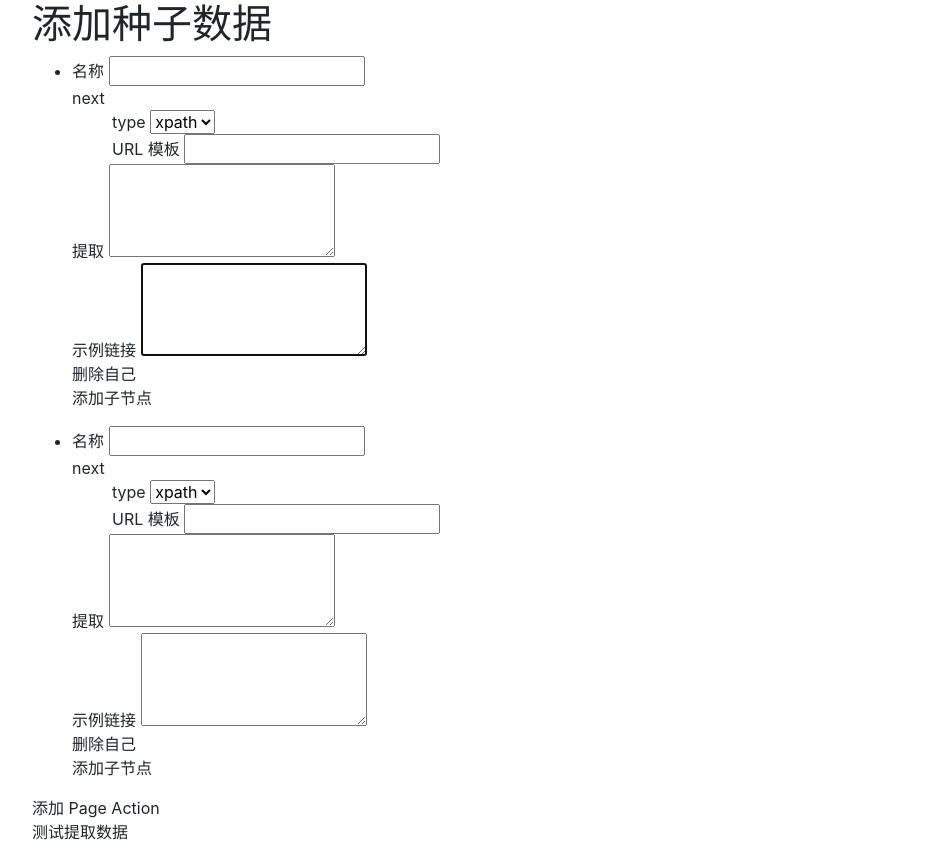
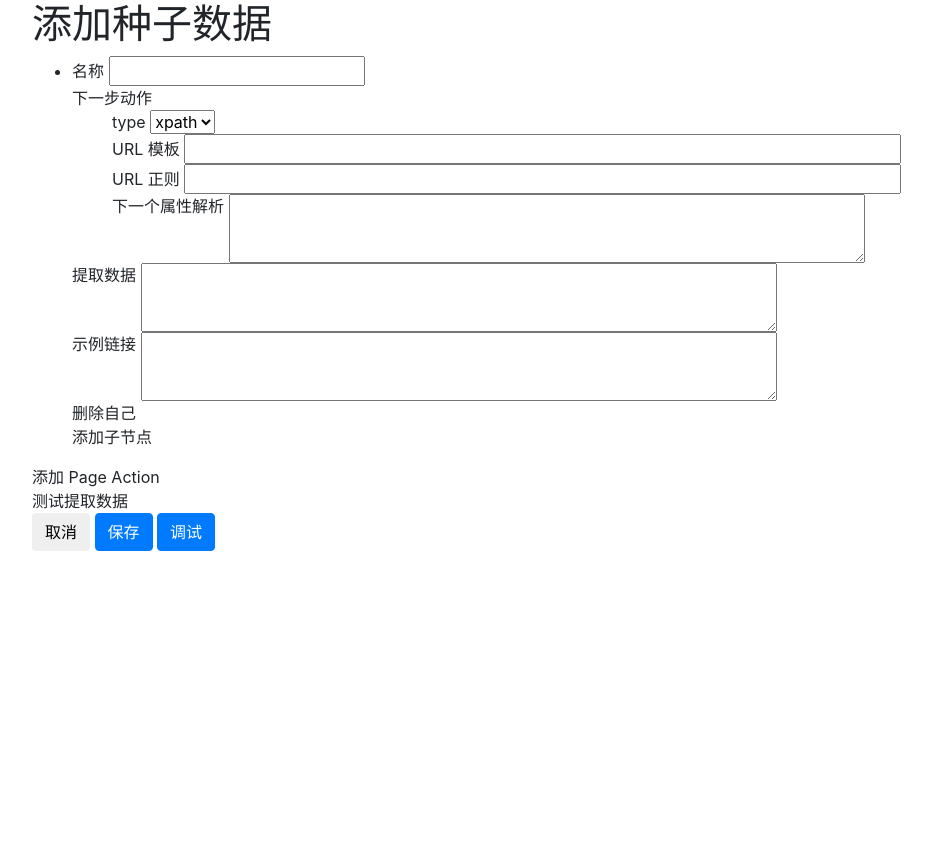
Before and after one commit to awolfly9/vertical_crawler, a Django app: page /vertical/addseed/ in a window 1280 px wide. Shown: the whole page, without its empty margins (53-985 px from the left). After the commit the page ends 551 px from the top, so only its background shows below. Run offline with Django 3.2, Linux system fonts and the light colour scheme; parts of the project's set-up code (start-up, migrations or seed data) failed here and were passed over; some libraries are stand-ins or nearby versions.

Commit message:
基础布局 & 数据解析

```diff
--- a/web/vertical/templates/addseed.html
+++ b/web/vertical/templates/addseed.html
@@ -4,11 +4,13 @@
 <!DOCTYPE html>
 <html lang="zh-CN" xmlns="http://www.w3.org/1999/xhtml">
 <head>
+    <meta charset="utf-8">
     <meta name="viewport" content="width=device-width, initial-scale=1">
     <meta name="viewport" content="width=device-width, initial-scale=1, maximum-scale=1, user-scalable=no">
     <link href="{{ STATIC_URL }} /static/css/bootstrap.min.css" rel="stylesheet">
-    <link rel="stylesheet" href="https://maxcdn.bootstrapcdn.com/bootstrap/4.0.0/css/bootstrap.min.css"
-          integrity="sha384-Gn5384xqQ1aoWXA+058RXPxPg6fy4IWvTNh0E263XmFcJlSAwiGgFAW/dAiS6JXm" crossorigin="anonymous">
+    <!--<link rel="stylesheet" href="http://cdn.static.runoob.com/libs/bootstrap/3.3.7/css/bootstrap.min.css">-->
+    <!--<script src="http://cdn.static.runoob.com/libs/jquery/2.1.1/jquery.min.js"></script>-->
+    <!--<script src="http://cdn.static.runoob.com/libs/bootstrap/3.3.7/js/bootstrap.min.js"></script>-->
     <meta charset="UTF-8">
     <title>Title</title>
 </head>
@@ -35,19 +37,20 @@
     <!--</div>-->
     <!--</div>-->
     <!--</form>-->
+    <form autocomplete="on">
         <div class="page-actions">
             <ul class="page-action">
                 <li class="action">
                     <div class="action-name">
                         <span>名称</span>
-                    <input class="input-group-sm" value="">
+                        <input type="text" class="action-name input-group-sm" value="" autocomplete="off">
                     </div>
                     <div class="action-next">
-                    <span>next</span>
+                        <span>下一步动作</span>
                         <ul class="page-next-action">
                             <div class="next-type">
                                 <span>type</span>
-                            <select>
+                                <select class="next-type">
                                     <option value="xpath">xpath</option>
                                     <option value="json">json</option>
                                     <option value="re">re</option>
@@ -55,56 +58,25 @@
                             </div>
                             <div class="next-temp">
                                 <span>URL 模板</span>
-                            <input class="input-group-sm" value="">
+                                <input type="text" class="input-group-sm" size="65" value=""/>
+                            </div>
+                            <div class="next-regex">
+                                <span>URL 正则</span>
+                                <input type="text" class="" size="65" value=""/>
+                            </div>
+                            <div class="next-field">
+                                <span>下一个属性解析</span>
+                                <textarea type="text" class="" style="white-space:nowrap; overflow:scroll; vertical-align: top;" cols="60"></textarea>
                             </div>
                         </ul>
                     </div>
                     <div class="action-extract">
-                    <span>提取</span>
-                    <textarea rows="3" class="input-group-sm" style="white-space:nowrap; overflow:scroll;"
-                              required></textarea>
+                        <span>提取数据</span>
+                        <textarea type="text" class="" style="white-space:nowrap; overflow:scroll; vertical-align: top;" cols="60"></textarea>
                     </div>
                     <div class="action-sample">
                         <span>示例链接</span>
-                    <textarea rows="3" class="input-group-sm" style="white-space:nowrap; overflow:scroll;" required
-                              autofocus></textarea>
-                </div>
-                <div class="action-remove-self">删除自己</div>
-                <div class="action-add-child">添加子节点</div>
-            </li>
-        </ul>
-        <ul class="page-action">
-            <li class="action">
-                <div class="action-name">
-                    <span>名称</span>
-                    <input class="input-group-sm" value="">
-                </div>
-                <div class="action-next">
-                    <span>next</span>
-                    <ul class="page-next-action">
-                        <div class="next-type">
-                            <span>type</span>
-                            <select>
-                                <option value="xpath">xpath</option>
-                                <option value="json">json</option>
-                                <option value="re">re</option>
-                            </select>
-                        </div>
-                        <div class="next-temp">
-                            <span>URL 模板</span>
-                            <input class="input-group-sm" value="">
-                        </div>
-                    </ul>
-                </div>
-                <div class="action-extract">
-                    <span>提取</span>
-                    <textarea rows="3" class="input-group-sm" style="white-space:nowrap; overflow:scroll;"
-                              required></textarea>
-                </div>
-                <div class="action-sample">
-                    <span>示例链接</span>
-                    <textarea rows="3" class="input-group-sm" style="white-space:nowrap; overflow:scroll;" required
-                              autofocus></textarea>
+                        <textarea type="text" class="" style="white-space:nowrap; overflow:scroll; vertical-align: top;" cols="60"></textarea>
                     </div>
                     <div class="action-remove-self">删除自己</div>
                     <div class="action-add-child">添加子节点</div>
@@ -114,6 +86,11 @@
 
         <div class="addPagesField"><i class="fa fa-plus"></i>添加 Page Action</div>
         <div class="test-parse-data"><i class="fa fa-plus"></i>测试提取数据</div>
+    </form>
+
+    <button type="button" class="btn btn-default">取消</button>
+    <button type="button" class="btn btn-primary">保存</button>
+    <button type="button" class="btn btn-primary">调试</button>
 </div>
 
 <script type="text/javascript" src="{{ STATIC_URL }}/static/jquery-3.3.1.min.js"></script>
@@ -122,77 +99,76 @@
 <script type="text/javascript" src="http://ajax.aspnetcdn.com/ajax/jquery.templates/beta1/jquery.tmpl.js"></script>
 
 <script>
-    var temp_data = '<ul id="addPages" class="page-action">\n' +
-        '        <li>\n' +
-        '            <div class="page-name">\n' +
-        '                <span>名称</span>\n' +
-        '                <input class="input-group-sm">\n' +
-        '            </div>\n' +
-        '            <div class="page-next">\n' +
-        '                <span>next</span>\n' +
-        '                <ul class="page-next-action">\n' +
-        '                    <div class="next-type">\n' +
-        '                        <span>type</span>\n' +
-        '                        <select>\n' +
-        '                            <option value="xpath">xpath</option>\n' +
-        '                            <option value="json">json</option>\n' +
-        '                            <option value="re">re</option>\n' +
-        '                        </select>\n' +
+    var temp_data = '<ul class="page-action">\n' +
+        '                <li class="action">\n' +
+        '                    <div class="action-name">\n' +
+        '                        <span>名称</span>\n' +
+        '                        <input type="text" class="action-name input-group-sm" value="" autocomplete="off">\n' +
         '                    </div>\n' +
-        '                    <div class="next-temp">\n' +
-        '                        <span>URL 模板</span>\n' +
-        '                        <input class="input-group-lg col-lg-7">\n' +
+        '                    <div class="action-next">\n' +
+        '                        <span>下一步动作</span>\n' +
+        '                        <ul class="page-next-action">\n' +
+        '                            <div class="next-type">\n' +
+        '                                <span>type</span>\n' +
+        '                                <select class="next-type">\n' +
+        '                                    <option value="xpath">xpath</option>\n' +
+        '                                    <option value="json">json</option>\n' +
+        '                                    <option value="re">re</option>\n' +
+        '                                </select>\n' +
+        '                            </div>\n' +
+        '                            <div class="next-temp">\n' +
+        '                                <span>URL 模板</span>\n' +
+        '                                <input type="text" class="input-group-sm" size="65" value=""/>\n' +
+        '                            </div>\n' +
+        '                            <div class="next-regex">\n' +
+        '                                <span>URL 正则</span>\n' +
+        '                                <input type="text" class="" size="65" value=""/>\n' +
+        '                            </div>\n' +
+        '                            <div class="next-field">\n' +
+        '                                <span>下一个属性解析</span>\n' +
+        '                                <textarea type="text" class="" style="white-space:nowrap; overflow:scroll; vertical-align: top;" cols="60"></textarea>\n' +
+        '                            </div>\n' +
+        '                        </ul>\n' +
         '                    </div>\n' +
-        '                </ul>\n' +
-        '            </div>\n' +
-        '            <div class="page-extract">\n' +
-        '                <span>提取</span>\n' +
-        '                <textarea rows="3" class="col-lg-7" style="white-space:nowrap; overflow:scroll;" required></textarea>\n' +
-        '            </div>\n' +
-        '            <div class="page-sample">\n' +
-        '                <span>示例链接</span>\n' +
-        '                <textarea rows="3" class="col-lg-7" style="white-space:nowrap; overflow:scroll;" required\n' +
-        '                          autofocus></textarea>\n' +
-        '            </div>\n' +
-        '            <div class="remove-gc-field">删除自己</div>\n' +
-        '            <div class="add-gc-field">添加子节点</div>\n' +
-        '        </li>\n' +
-        '    </ul>';
+        '                    <div class="action-extract">\n' +
+        '                        <span>提取数据</span>\n' +
+        '                        <textarea type="text" class="" style="white-space:nowrap; overflow:scroll; vertical-align: top;" cols="60"></textarea>\n' +
+        '                    </div>\n' +
+        '                    <div class="action-sample">\n' +
+        '                        <span>示例链接</span>\n' +
+        '                        <textarea type="text" class="" style="white-space:nowrap; overflow:scroll; vertical-align: top;" cols="60"></textarea>\n' +
+        '                    </div>\n' +
+        '                    <div class="action-remove-self">删除自己</div>\n' +
+        '                    <div class="action-add-child">添加子节点</div>\n' +
+        '                </li>\n' +
+        '            </ul>';
 
     $(".addPagesField").click(function () {
         $('#addPages').append(temp_data)
     });
 
 
-    $(document).on('click', ".add-gc-field", function (event) {
-        $(this).append(temp_data);
+    $(document).on('click', ".action-add-child", function (event) {
+        $(this).parent().append(temp_data);
         event.stopPropagation()
     });
 
-    $(document).on('click', ".remove-gc-field", function (event) {
-        $(this).parent().parent().remove();
+    $(document).on('click', ".action-remove-self", function (event) {
+        $(this).parent().remove();
         event.stopPropagation()
     });
 
     $(".test-parse-data").click(function () {
         var page_actions = $(".page-actions"); // 获取到跟节点 page-actions
 
-        var page_action_list = page_actions.children('.page-action'); // 获取到第一层的 page-action 列表
-        var add_page_datas = [];
-        parse_page_action_list(page_action_list, add_page_datas);
+        var page_action_item = page_actions.children('.page-action'); // 获取到第一层的 page-action 列表
+        var add_page_datas = parse_page_action_list(page_action_item);
         console.log(add_page_datas);
-        // page_action_list.each(function (i, n) {  // 遍历第一层的列表
-        //     var obj = $(n);
-        //     var action = obj.find('.action');
-        //     var action_name = action.find('.action-name');
-        //     console.log(action_name);
-        //     var action_name_value = action_name.find('input').val();
-        //     console.log(action_name_value)
-        // })
     });
 
-    function parse_page_action_list(page_action_list, add_page_datas) {
-        page_action_list.each(function (i, n) {  // 遍历子节点，获取输入数据
+    function parse_page_action_list(page_action_item) {
+        var page_datas = [];
+        page_action_item.each(function (i, n) {  // 遍历子节点，获取输入数据
             var data = {};
             var obj = $(n);
             var action = obj.find('.action');
@@ -201,8 +177,12 @@
             var action_name_value = action_name.find('input').val();
             console.log(action_name_value);
             data['action_name'] = action_name_value;
-            add_page_datas.push(data)
-        })
+
+            var child_action_item = action.find(".page-action");
+            data['add_pages'] = parse_page_action_list(child_action_item);
+            page_datas.push(data);
+        });
+        return page_datas;
     }
 </script>
 </body>
```
Lines whose indentation alone changed are shown as unchanged.
